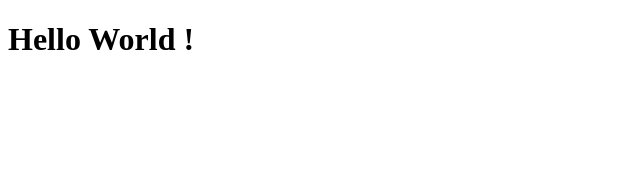
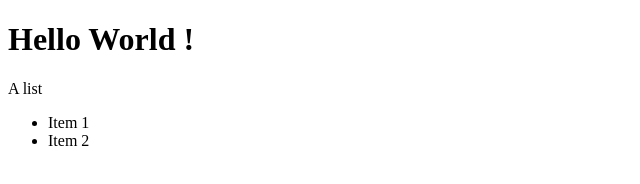
Before and after one commit to OualiMohamed/13022023-git, a plain HTML site: page index.html in a window 1280 px wide. Shown: the whole page, without its empty margins (0-640 px from the left). Drawn offline with Linux system fonts and the light colour scheme.

Commit message:
add paragraph and list

```diff
--- a/index.html
+++ b/index.html
@@ -8,5 +8,10 @@
 </head>
 <body>
     <h1>Hello World !</h1>
+    <p>A list</p>
+    <ul>
+        <li>Item 1</li>
+        <li>Item 2</li>
+    </ul>
 </body>
 </html>
```
